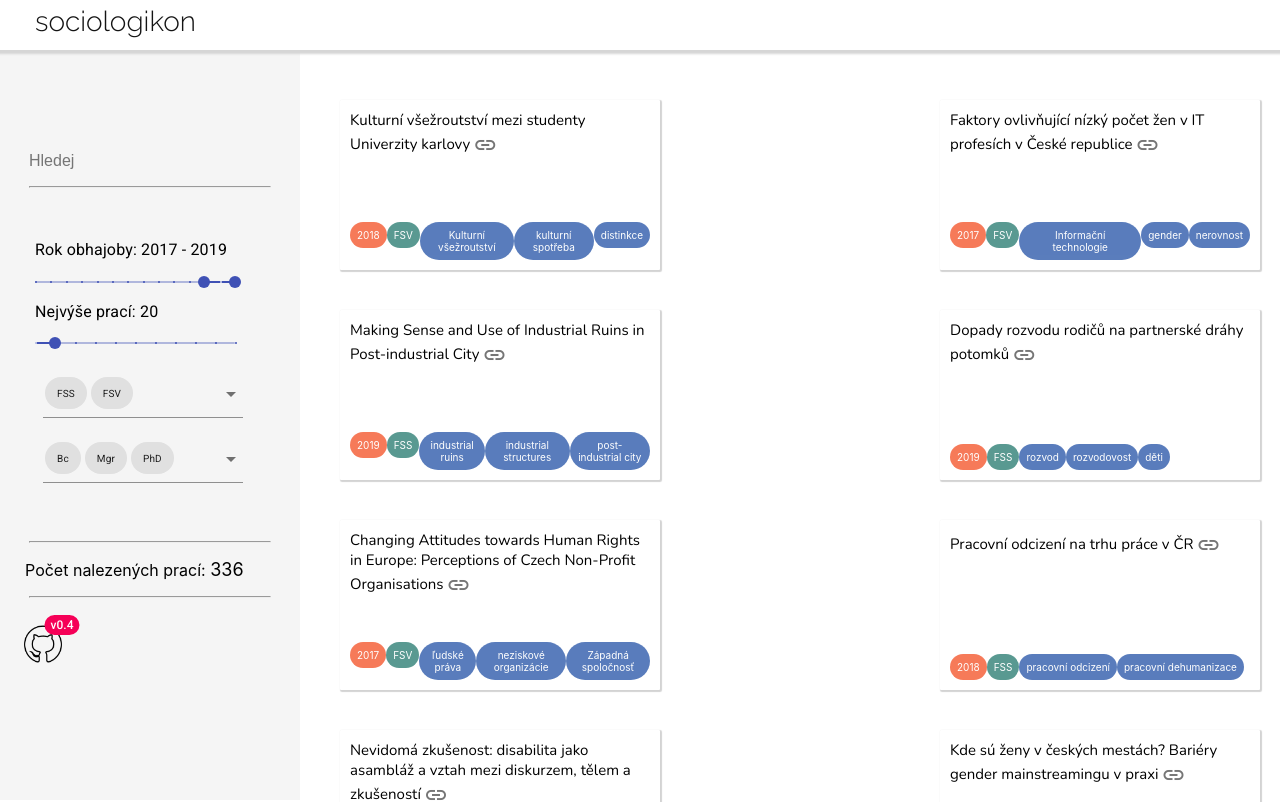
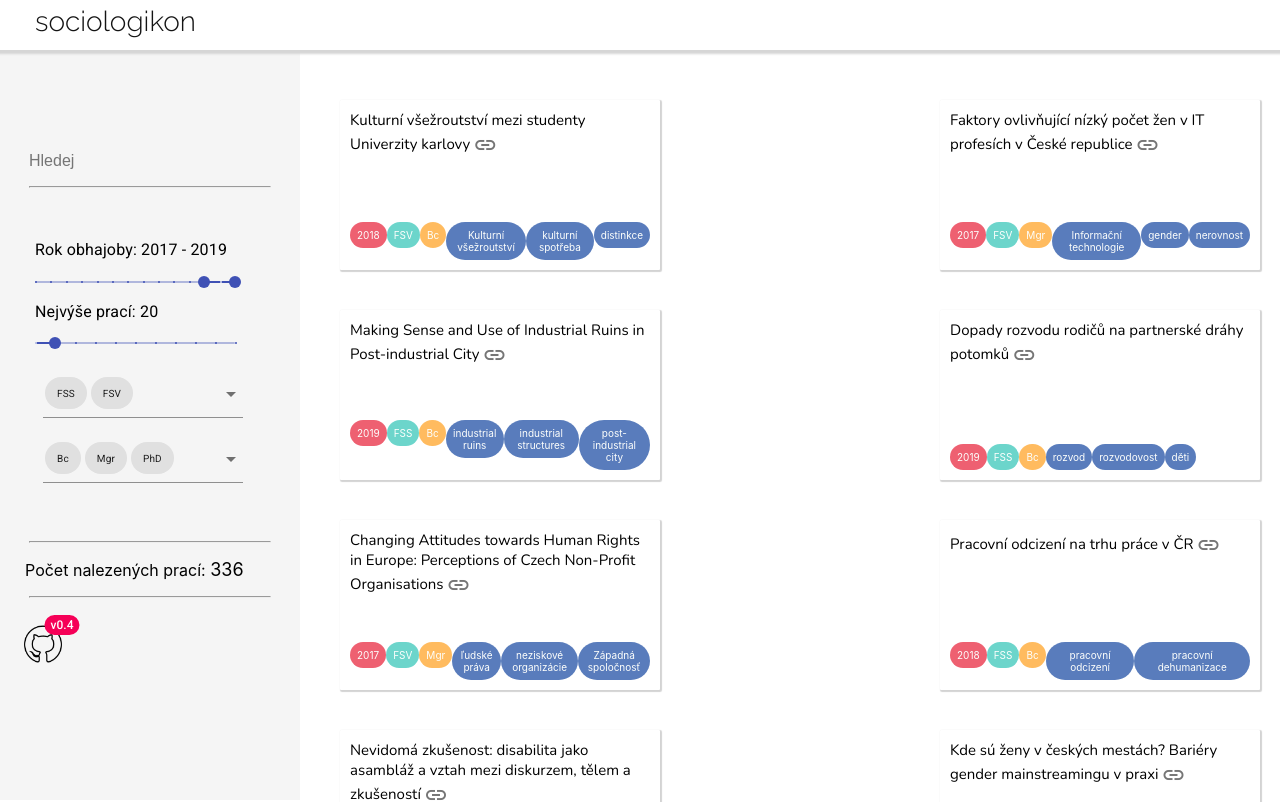
Before and after one commit to buresj/sociologikon, a React (Create React App) app: page / in a window 1280 px wide. Shown: the top 802 px of the page. Built offline with nearby package versions, Linux system fonts and the light colour scheme.

Commit message:
type tags added and new color scheme added

```diff
--- a/src/Table.module.scss
+++ b/src/Table.module.scss
@@ -43,6 +43,7 @@ body {
     }
 
     .labels {
+      user-select: none;
       align-self: flex-end;
       display: flex;
       align-items: baseline;
@@ -51,7 +52,7 @@ body {
       span {
         display: flex;
         opacity: 1;
-        color: white;
+        color: #fdfffc;
         font-size: 10px;
         text-align: center;
         padding: 7px;
@@ -69,12 +70,17 @@ body {
 
       .department {
         border-radius: 25px;
-        background-color: #136f63;
+        background-color: #2ec4b6;
+      }
+
+      .type {
+        border-radius: 25px;
+        background-color: #ff9f1c;
       }
 
       .year {
         border-radius: 18px;
-        background-color: #f34213;
+        background-color: #e71d36;
       }
     }
   }
--- a/src/components/Card.js
+++ b/src/components/Card.js
@@ -44,7 +44,7 @@ export default class Card extends React.Component {
 
         let all = [];
 
-        let thesis = [{ year: this.props.thesis.year }, { department: this.props.thesis.department }]
+        let thesis = [{ year: this.props.thesis.year }, { department: this.props.thesis.department }, { type: this.props.thesis.type }]
         thesis = thesis.map((tag, key) => {
             for (const type in tag) {
                 return <div key={key} className={styles[type]}><span>{Object.values(tag)}</span></div>
```
